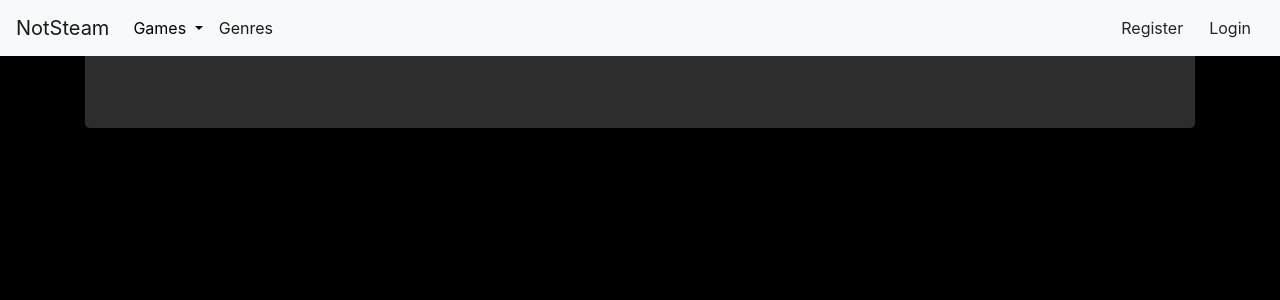
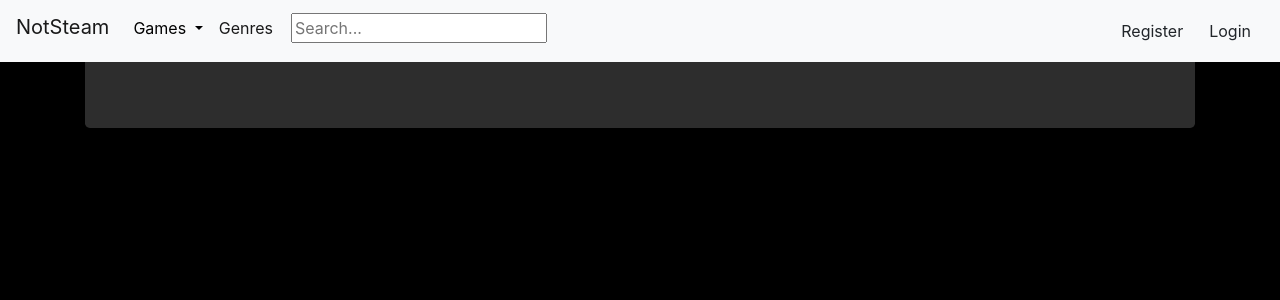
Before and after one commit to Abyssi0n/VideoGameStore-Final_Project_SDA, a Django app: page / in a window 1280 px wide. Shown: the top 300 px of the page. Run offline with Django 5.2, Linux system fonts and the light colour scheme; some libraries are stand-ins or nearby versions.

Commit message:
Search finalizations

```diff
--- a/VideoGameStore/urls.py
+++ b/VideoGameStore/urls.py
@@ -51,8 +51,10 @@ urlpatterns = [
 
   path('publisher/<int:pk>/', PublisherDetailView.as_view(), name="publisher"),
   path('publisher/<int:pk>/update', PublisherUpdateView.as_view(), name="pub_edit"),
+  path('publisher/create/', PublisherCreateView.as_view(), name="pub_create"),
   path('developer/<int:pk>/', DeveloperDetailView.as_view(), name="developer"),
   path('developer/<int:pk>/update', DeveloperUpdateView.as_view(), name="dev_edit"),
-  path('publisher/create/', PublisherCreateView.as_view(), name="pub_create"),
   path('developer/create/', DeveloperCreateView.as_view(), name="dev_create"),
+
+  path('search/', search, name='search'),
 ]
--- a/templates/navbar.html
+++ b/templates/navbar.html
@@ -1,5 +1,5 @@
 <nav class="navbar fixed-top navbar-expand-lg navbar-light bg-light">
-  <a class="navbar-brand" href="{% url 'home' %}">NotSteam</a>
+  <a class="navbar-brand" href="{% url 'home' %}" style="margin-top:-9px">NotSteam</a>
   <button class="navbar-toggler" type="button" data-toggle="collapse" data-target="#navbarNavDropdown" aria-controls="navbarNavDropdown" aria-expanded="false" aria-label="Toggle navigation">
     <span class="navbar-toggler-icon"></span>
   </button>
@@ -39,6 +39,14 @@
             <a class="nav-item nav-link active" href="http://127.0.0.1:8000/admin/"> Admin Site</a>
         </div>
         {% endif %}
+        <div class="navbar-nav ml-auto">
+            <div class="search-div">
+                <form method="post" action="/search/">
+                    {% csrf_token %}
+                    <input type="text" id="search" name="search" style="margin-top:5px;margin-bottom:-5px;margin-left:10px" placeholder="Search...">
+                </form>
+            </div>
+        </div>
 
     </ul>
         <div class="navbar-nav ml-auto">
--- a/viewer/views.py
+++ b/viewer/views.py
@@ -5,10 +5,12 @@ from django.http import HttpResponse
 from django.urls import reverse_lazy
 from django.views import View
 from django.views.generic import ListView, DetailView, CreateView, UpdateView
+from django.db.models import Q
 
 from accounts.models import Profile
 from viewer.forms import GameModelForm, GenreModelForm, PublisherModelForm, DeveloperModelForm
 from viewer.models import Genre, Game, Publisher, Developer
+
 
 
 def home(request):
@@ -174,3 +176,24 @@ class DeveloperUpdateView(UpdateView):
     def form_invalid(self, form):
         print("Form is invalid")
         return super().form_invalid(form)
+
+def search(request):
+    if request.method == 'POST':
+        search_string = request.POST.get('search').strip()
+        if search_string:
+            games = (Game.objects.filter(name__contains=search_string).distinct() |
+                     Game.objects.filter(genres__name__contains=search_string).distinct() |
+                     Game.objects.filter(description__contains=search_string).distinct())
+
+            publisher = (Publisher.objects.filter(name__contains=search_string).distinct() |
+                         Publisher.objects.filter(about__contains=search_string).distinct())
+
+            developer = (Developer.objects.filter(name__contains=search_string).distinct() |
+                         Developer.objects.filter(about__contains=search_string).distinct())
+
+            context = {'search': search_string,
+                       'games': games,
+                       'publisher': publisher,
+                       'developer': developer,}
+            return render(request, 'search.html', context)
+    return render(request, 'home.html')
```
Also changed, not shown: viewer/templates/search.html (added, +30 -0 lines), db.sqlite3.
